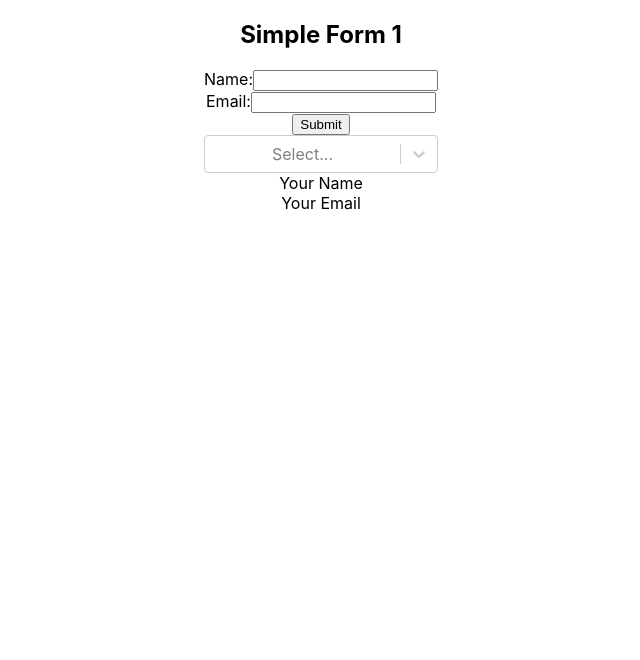
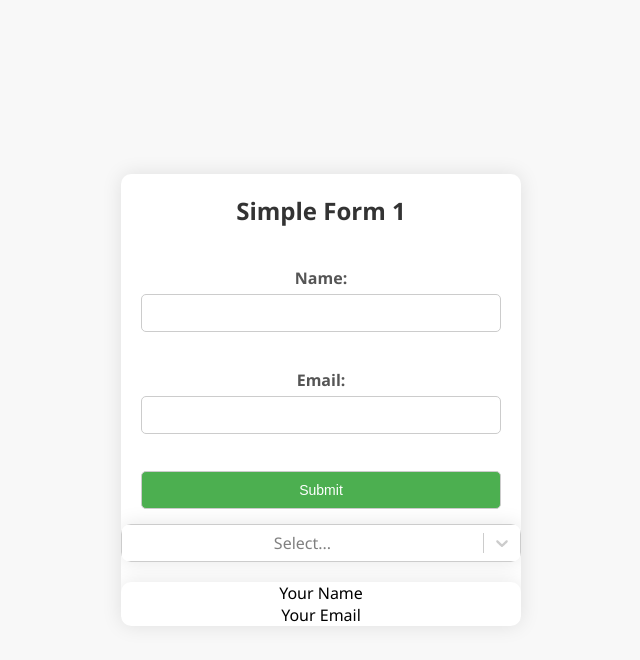
Before and after one commit to IzazAhmadHaider/simple-form-app, a React (Create React App) app: page / in a window 1280 px wide. Shown: the top 660 px of the page, without its empty margins (319-959 px from the left). Built offline with nearby package versions, Linux system fonts and the light colour scheme.

Commit message:
added css

```diff
--- a/src/App.css
+++ b/src/App.css
@@ -36,3 +36,91 @@
     transform: rotate(360deg);
   }
 }
+
+
+
+/* App.css */
+
+body {
+  font-family: 'Segoe UI', Tahoma, Geneva, Verdana, sans-serif;
+  margin: 0;
+  padding: 0;
+  background-color: #f8f8f8;
+  display: flex;
+  justify-content: center;
+  align-items: center;
+  height: 100vh;
+}
+
+.App {
+  background-color: #fff;
+  box-shadow: 0 0 20px rgba(0, 0, 0, 0.1);
+  border-radius: 10px;
+  overflow: hidden;
+  width: 400px;
+}
+
+h2 {
+  color: #333;
+  text-align: center;
+  margin: 20px 0;
+}
+
+form {
+  display: flex;
+  flex-direction: column;
+  align-items: center;
+  padding: 20px;
+}
+
+label {
+  margin-bottom: 5px;
+  font-weight: bold;
+  color: #555;
+}
+
+input {
+  padding: 10px;
+  margin-bottom: 15px;
+  width: 100%;
+  box-sizing: border-box;
+  border: 1px solid #ccc;
+  border-radius: 5px;
+  font-size: 14px;
+}
+
+input[type="submit"] {
+  background-color: #4caf50;
+  color: white;
+  cursor: pointer;
+  transition: background-color 0.3s ease;
+}
+
+input[type="submit"]:hover {
+  background-color: #45a049;
+}
+
+.Select {
+  width: 100%;
+}
+
+/* Custom styling for the dropdown */
+.Select__control {
+  border: 1px solid #ccc;
+  border-radius: 5px;
+  padding: 8px;
+  background-color: #fff;
+}
+
+/* Custom styling for the dropdown options */
+.Select__option {
+  color: #333;
+  background-color: #fff;
+}
+
+/* Custom styling for the selected option */
+.Select__single-value {
+  color: #333;
+}
+
+/* Add more styles as needed for your specific design */
--- a/src/Components/App1.js
+++ b/src/Components/App1.js
@@ -69,10 +69,11 @@ function App1() {
         <input type="submit" value="Submit" />
         <div>{formData.autofocus}</div>
 
-        <div className="App">
+        <div className="App" >
           <Select
+          data-testid="custom-element"
              id='izaz'
-            data-testid="myDropdown"
+            // data-testid="myDropdown"
             defaultValue={selectedOption}
             onChange={handleSelectChange} // Add onChange handler
             options={options}
```
Also changed, not shown: 1 other file (tests, documents, lock files or other folders).
